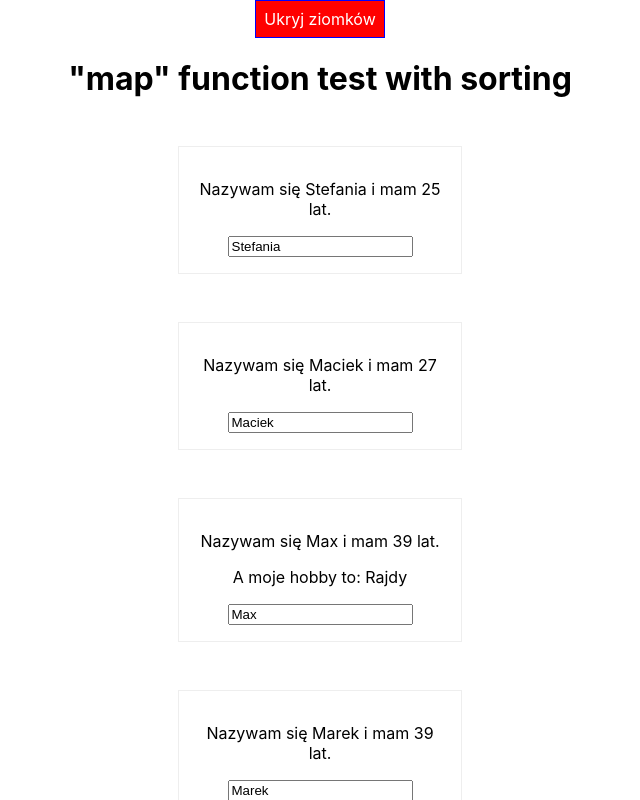
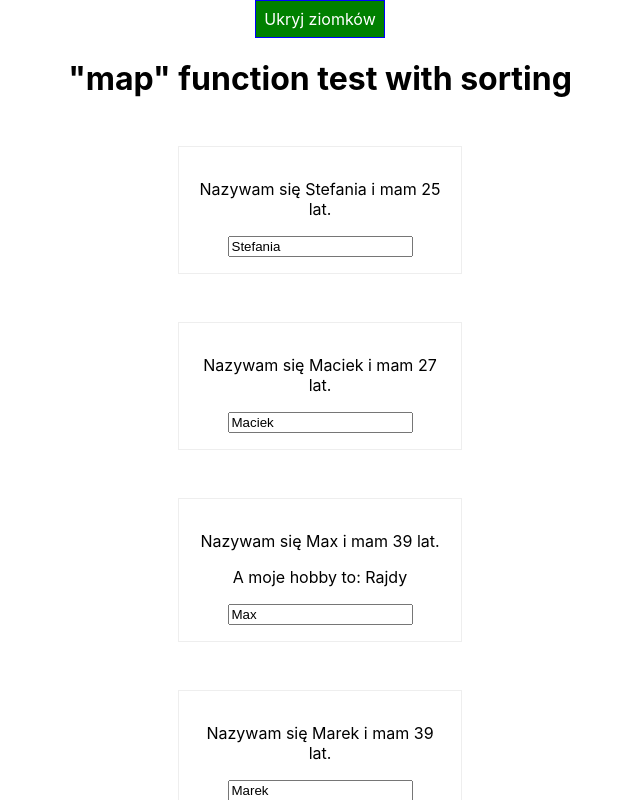
Before and after one commit to MaciejUberna/ReactExercises, a React (Create React App) app: page / in a window 1280 px wide. Both pictures are taken after a click on the button "Pokaż ziomków". Shown: the top 800 px of the page, without its empty margins (320-960 px from the left). Built offline with nearby package versions, Linux system fonts and the light colour scheme.

Commit message:
Mod: src/App.js added styled component to button but not dynamically changed yet when it visible state.

```diff
--- a/src/App.js
+++ b/src/App.js
@@ -1,11 +1,26 @@
 //www.styled-components.com: npm install --save styled-components got rid of radium
+import styled from 'styled-components';
 //Radium: npm install --save radium
 import React, { Component } from 'react';
-import Radium from 'radium';
+//import Radium from 'radium';
 import Persons from './Persons/Persons';
 
 import './App.css';
 
+const StyledButton = styled.button`
+
+     background-color: green;
+     color: white;
+     font: inherit;
+     border: 1px solid blue;
+     padding: 8px;
+     cursor: pointer;
+     &:hover {
+      background-color: lightgreen;
+      color: black;
+     }
+
+`;
 
 class App extends Component {
   state = {
@@ -77,18 +92,19 @@ class App extends Component {
 
   render() {
 
-    const toggleButtonStyle = {
-      backgroundColor: 'green',
-      color: 'white',
-      font: 'inherit',
-      border: '1px solid blue',
-      padding: '8px',
-      cursor: 'pointer',
-      ':hover': {
-        backgroundColor: 'lightgreen',
-        color: 'black'
-      }
-    }
+    //redium styles
+    // const toggleButtonStyle = {
+    //   backgroundColor: 'green',
+    //   color: 'white',
+    //   font: 'inherit',
+    //   border: '1px solid blue',
+    //   padding: '8px',
+    //   cursor: 'pointer',
+    //   ':hover': {
+    //     backgroundColor: 'lightgreen',
+    //     color: 'black'
+    //   }
+    // }
 
     let toggleButtonText = 'Pokaż ziomków';
 
@@ -123,22 +139,25 @@ class App extends Component {
       </div>
       );
 
-      toggleButtonStyle.backgroundColor = 'red';
-      toggleButtonStyle.color = 'white';
-      toggleButtonStyle[':hover'] = {
-        backgroundColor: 'salmon',
-        color: 'black'
-      };
+
+      // removed radium styles formatting
+      // toggleButtonStyle.backgroundColor = 'red';
+      // toggleButtonStyle.color = 'white';
+      // toggleButtonStyle[':hover'] = {
+      //   backgroundColor: 'salmon',
+      //   color: 'black'
+      // };
       toggleButtonText = 'Ukryj ziomków';
     }
 
     return (
         <div className="App">
-          <button style={toggleButtonStyle} onClick={this.togglePersonsHandler}>{toggleButtonText}</button>
+          <StyledButton onClick={this.togglePersonsHandler}>{toggleButtonText}</StyledButton>
           {multiplePersons}
         </div>
     );
   }
 }
 
-export default Radium(App);
+//export default Radium(App);
+export default App;
--- a/src/Persons/Person/Person.css
+++ b/src/Persons/Person/Person.css
@@ -1,8 +1,8 @@
-.Person {
+/* .Person {
     width: 60%;
     margin: 3rem auto;
     border: 1px solid #eee;
-    box-shadow: 0 2 3 #ccc;
+    box-shadow: 0 2 3 #000;
     padding: 16px;
     text-align: center;
-}
+} */
```
